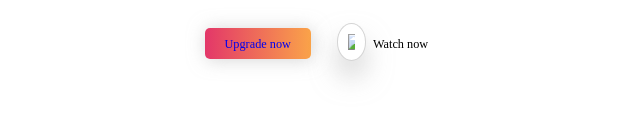
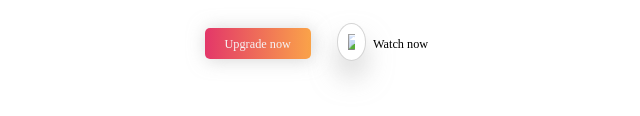
Before and after one commit to chriserl/gram, a plain HTML site: page index.html in a window 1280 px wide. Shown: the part 316-432 px from the top of the page, 0-640 px from the left. Drawn offline with nearby package versions, Linux system fonts and the light colour scheme; files that its build step writes are made by us from their sources; a web font is replaced by a local one.

Commit message:
added primary white color to variables and corrected purple link color in primary button

```diff
--- a/sass/_components.scss
+++ b/sass/_components.scss
@@ -59,8 +59,12 @@
   @extend .psb;
   @extend .light-shadow;
   padding: $space-10 $space-24;
-  color: white;
+  color: $prim-light;
   background: $main-gradient;
+
+  a {
+    color: $prim-light;
+  }
 }
 
 .btn-sec {
--- a/sass/_variables.scss
+++ b/sass/_variables.scss
@@ -2,6 +2,7 @@
 $primary-color: #c32d92;
 $secondary-color: #f99d4c;
 $accent-color: #dd2a7b;
+$prim-light: rgb(245, 245, 245);
 $gray-text: rgb(126, 126, 126);
 $prim-dark: #15161b; //main text color
 $shadow-gray: #bdbdbda2; //shadow color
```
